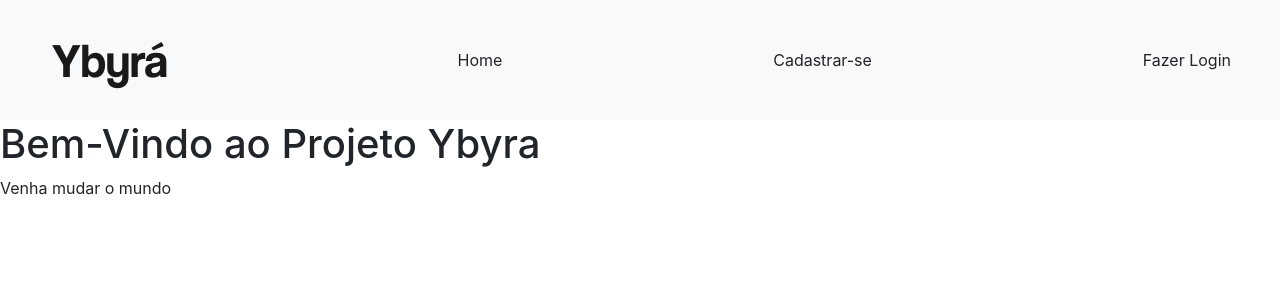
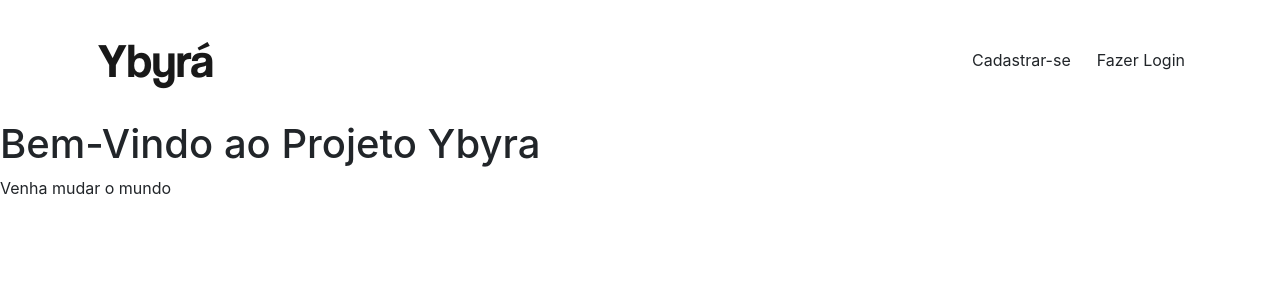
Before and after one commit to mahzze/ybyra-tcc, a React (Create React App) app: page / in a window 1280 px wide. Shown: the top 300 px of the page. Built offline with nearby package versions, Linux system fonts and the light colour scheme.

Commit message:
Transparent navbar & Button alignment

```diff
--- a/src/App.tsx
+++ b/src/App.tsx
@@ -11,11 +11,11 @@ const App = () => {
 	const user = sessionStorage.getItem("user")
 	return (
 		<Router>
-			<nav className="navbar navbar-light bg-light ps-4 pe-4">
-				<section className="container-fluid">
-					<span className="navbar-brand mb-0 p-3">Ybyrá</span>
+			<nav className="navbar navbar-light ps-4 pe-4">
+				<section className="container">
+					<Link className="navbar-brand mb-0 p-3" to='/'>Ybyrá</Link>
 
-					<Link className='btn' to='/'>Home</Link>
+				<div className='Rbuttons'>
 					<>
 						{
 							user === null ? (
@@ -32,6 +32,7 @@ const App = () => {
 
 						}
 					</>
+					</div>
 				</section>
 
 			</nav>
--- a/src/components/Home/App.css
+++ b/src/components/Home/App.css
@@ -34,3 +34,9 @@ body{
 .modal-footer{
     color: var(--green);
 }
+
+.container{
+    display: grid;
+    grid-template-columns: 1fr 1fr;
+
+}
--- a/src/components/Home/Home.tsx
+++ b/src/components/Home/Home.tsx
@@ -8,7 +8,7 @@ export default function Home() {
 		<section>
 
 			<h1> Bem-Vindo ao <span> Projeto Ybyra</span> </h1>
-			<p> Venha mudar o mundo</p>
+						<p> Venha mudar o mundo</p>
 
 		</section>
 	);
```
